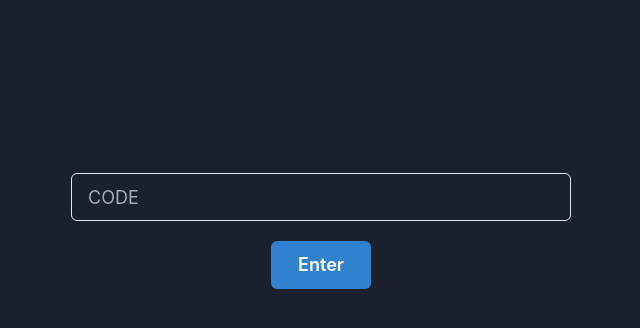
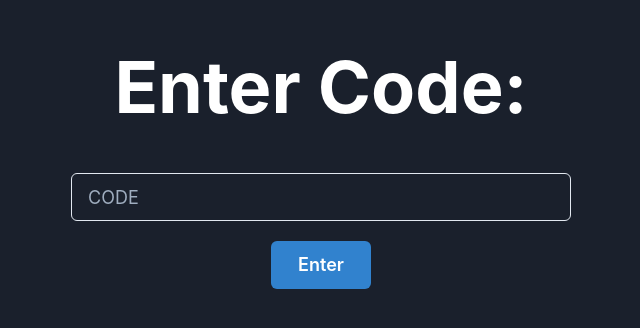
Before and after one commit to RyanL123/HTN2020, a React (Create React App) app: page / in a window 1280 px wide. Shown: the part 230-558 px from the top of the page, without its empty margins (319-959 px from the left). Built offline with nearby package versions, Linux system fonts and the light colour scheme.

Commit message:
add colors

```diff
--- a/src/App.js
+++ b/src/App.js
@@ -41,11 +41,14 @@ function App() {
                         width="100%"
                         maxWidth="500px"
                     >
-                        <Heading size="4xl">Enter Code:</Heading>
+                        <Heading size="4xl" color="white">
+                            Enter Code:
+                        </Heading>
                         <Box pb="20px" pt="50px" width="100%">
                             <Input
                                 placeholder="CODE"
                                 size="lg"
+                                color="white"
                                 onChange={e => setId(e.target.value)}
                             />
                         </Box>
--- a/src/Pages/Stats.js
+++ b/src/Pages/Stats.js
@@ -1,6 +1,6 @@
 import React, { useState } from "react"
 import { useParams } from "react-router-dom"
-import { Box, Spinner } from "@chakra-ui/react"
+import { Box, Spinner, Heading } from "@chakra-ui/react"
 import firebase from "firebase"
 
 const config = {
@@ -39,11 +39,15 @@ const Stats = () => {
     if (loading) {
         return (
             <Box>
-                <Spinner />
+                <Spinner size="xl" />
             </Box>
         )
     } else {
-        return <Box>{num}</Box>
+        return (
+            <Box>
+                <Heading color="white">{num}</Heading>
+            </Box>
+        )
     }
 }
 
```
Also changed, not shown: src/index.js (+4 -4 lines), 1 other file (tests, documents, lock files or other folders).
